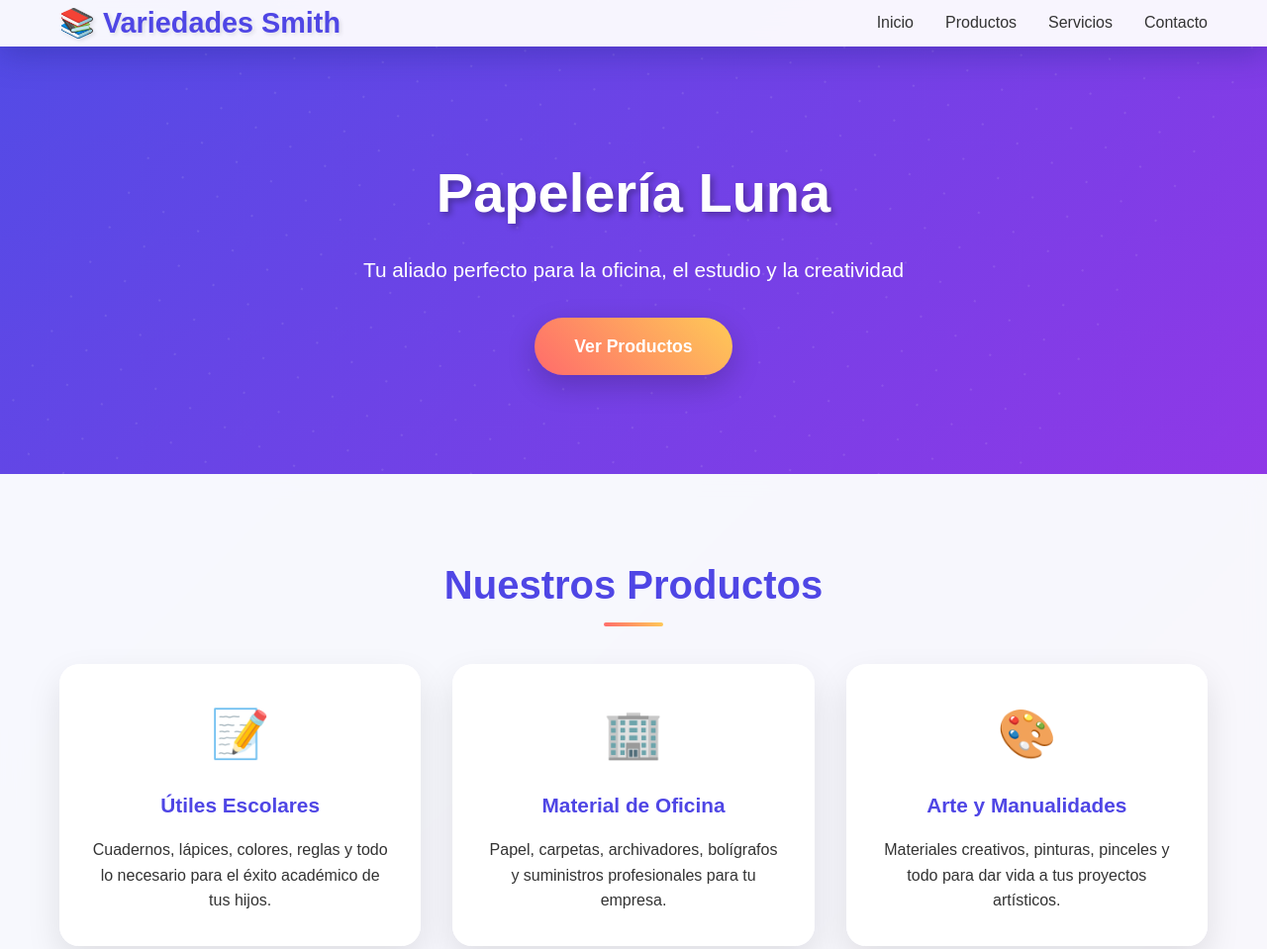
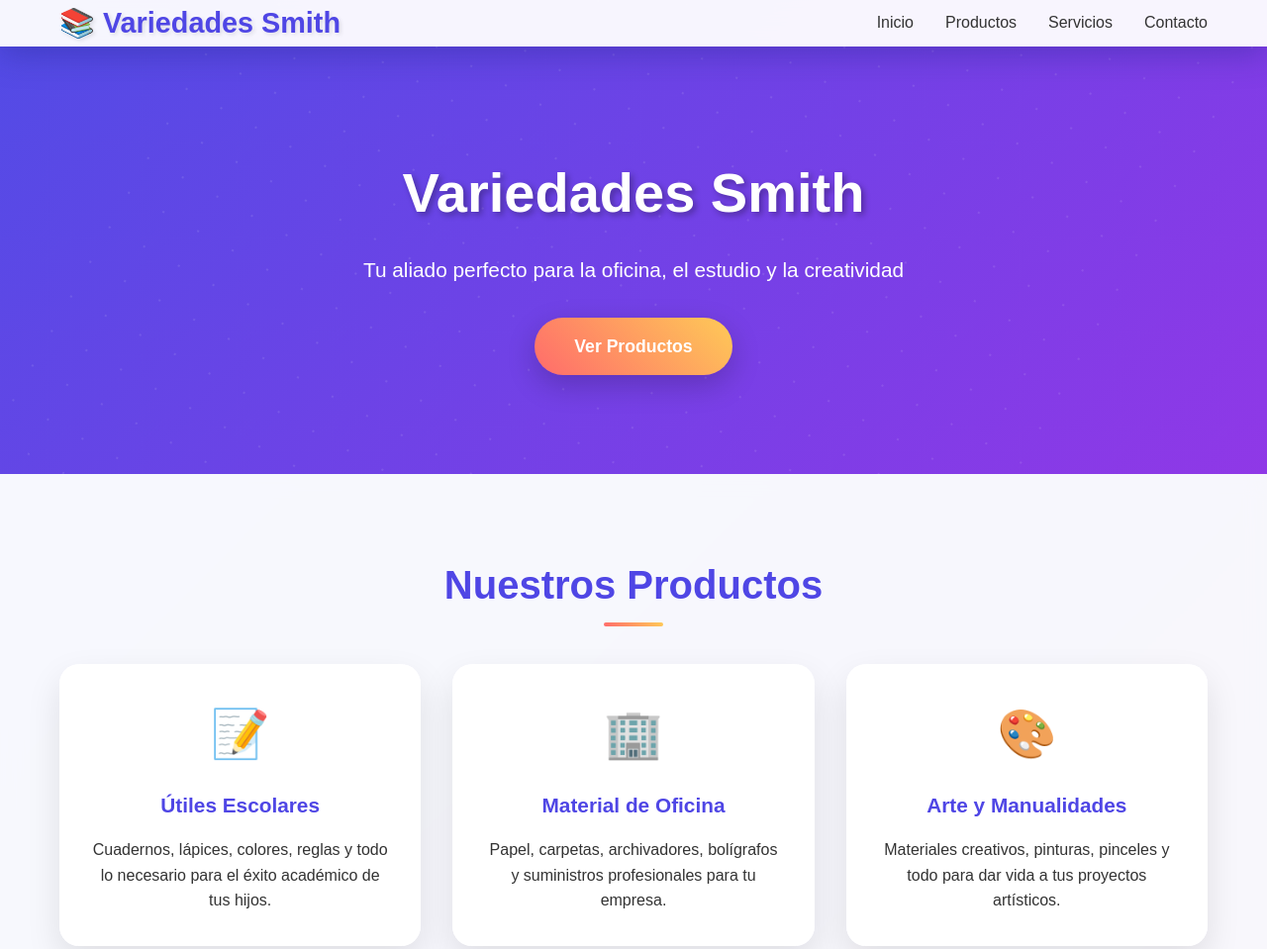
Before and after one commit to rubenpedrozo/Variedades-Smith, a plain HTML site: page index.html in a window 1280 px wide. Shown: the top 959 px of the page at 99% size. Drawn offline with Linux system fonts and the light colour scheme.

Commit message:
Update index.html

```diff
--- a/index.html
+++ b/index.html
@@ -349,7 +349,7 @@
     <section id="inicio" class="hero">
         <div class="container">
             <div class="hero-content">
-                <h1>Papelería Luna</h1>
+                <h1>Variedades Smith</h1>
                 <p>Tu aliado perfecto para la oficina, el estudio y la creatividad</p>
                 <a href="#productos" class="cta-button">Ver Productos</a>
             </div>
```
